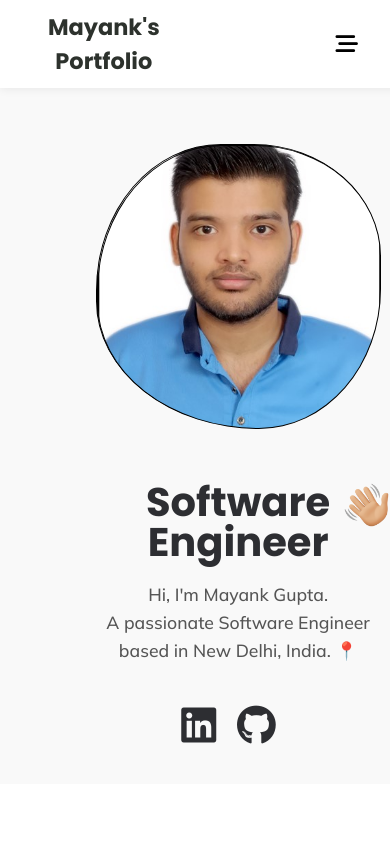
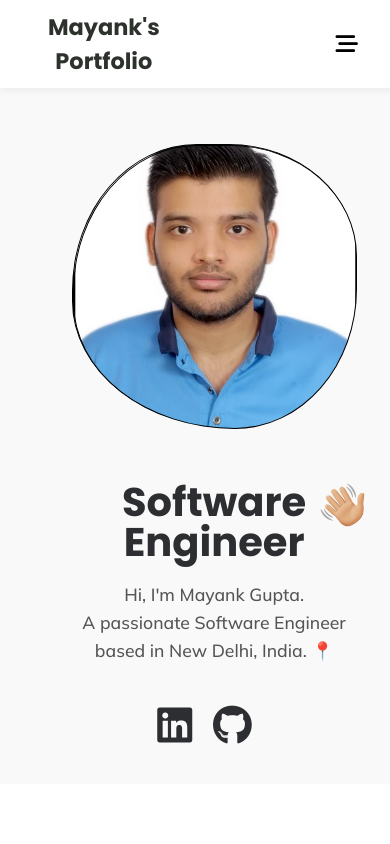
Before and after one commit to mayank0707/Personal_Portfolio, a React (Create React App) app: page / in a window 390 px wide. Shown: the top 844 px of the page. Built offline with nearby package versions, Linux system fonts and the light colour scheme.

Commit message:
Updated resume and profile css

```diff
--- a/src/components/Profile/Profile.module.css
+++ b/src/components/Profile/Profile.module.css
@@ -11,7 +11,7 @@
 }
 @media (max-width: 500px) {
   .home {
-    padding: 0rem 3rem;
+    padding: 0rem 1.5rem;
     height: auto;
   }
 }
```
Also changed, not shown: 1 other file (tests, documents, lock files or other folders).
